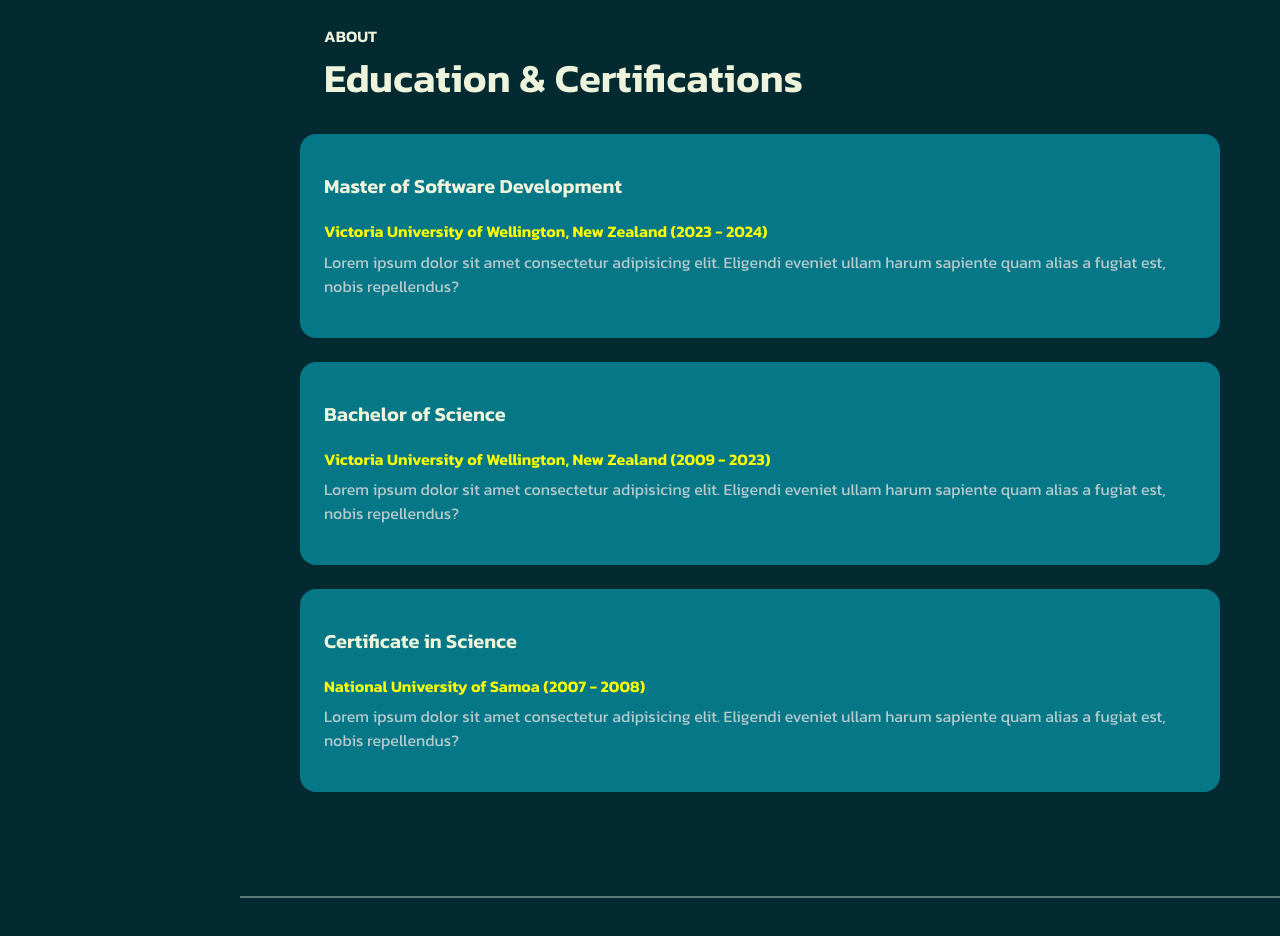
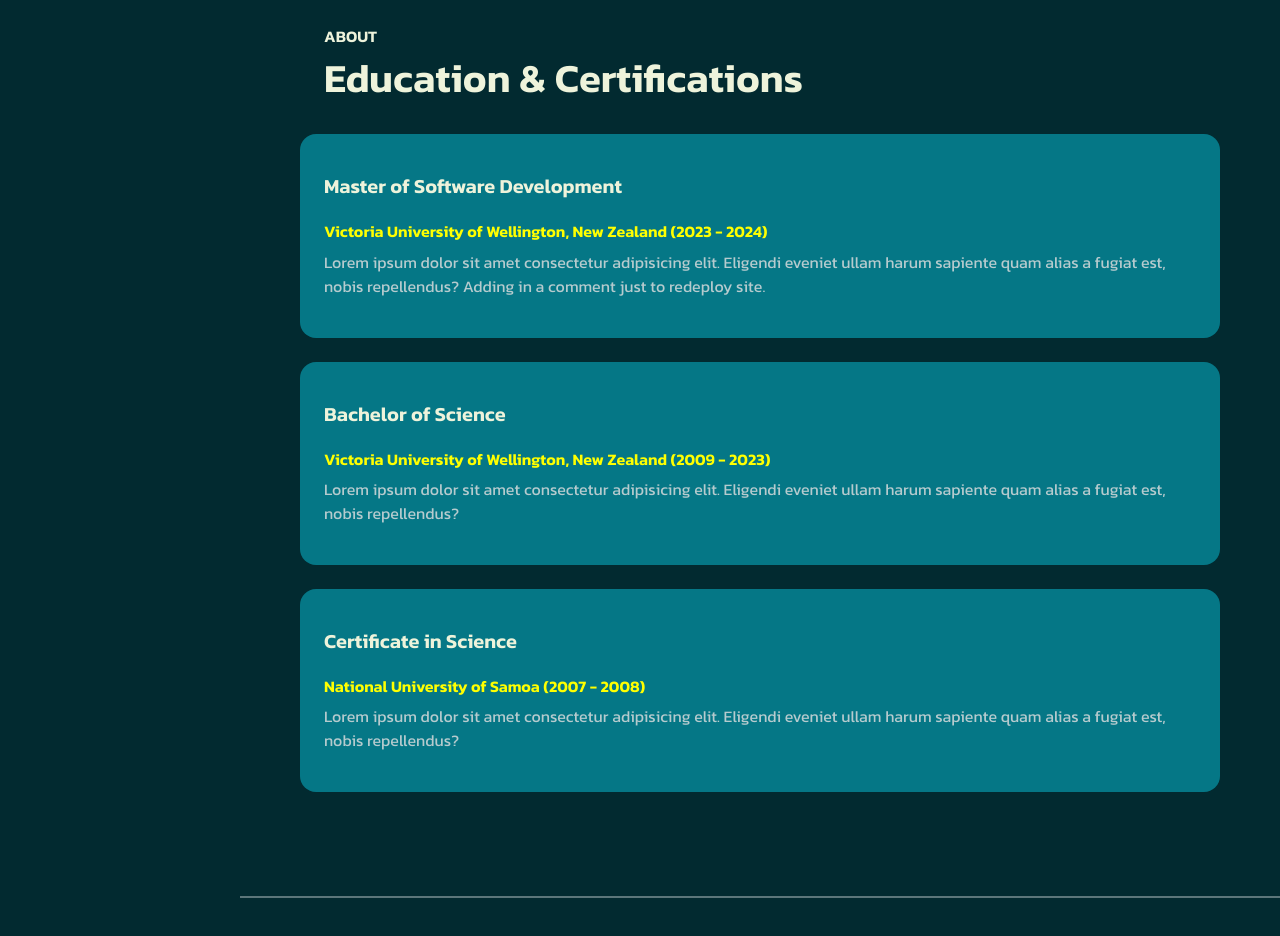
Before and after one commit to jaypahetogia/jaypahetogia-portfolio, a plain HTML site: page index.html in a window 1280 px wide. Shown: the part 3874-4810 px from the top of the page. Drawn offline with nearby package versions, Linux system fonts and the light colour scheme; a web font is replaced by a local one.

Commit message:
Just testing a redeploy.

```diff
--- a/index.html
+++ b/index.html
@@ -384,7 +384,7 @@
                 <p>
                   Lorem ipsum dolor sit amet consectetur adipisicing elit.
                   Eligendi eveniet ullam harum sapiente quam alias a fugiat est,
-                  nobis repellendus?
+                  nobis repellendus? Adding in a comment just to redeploy site.
                 </p>
               </div>
             </div>
```
